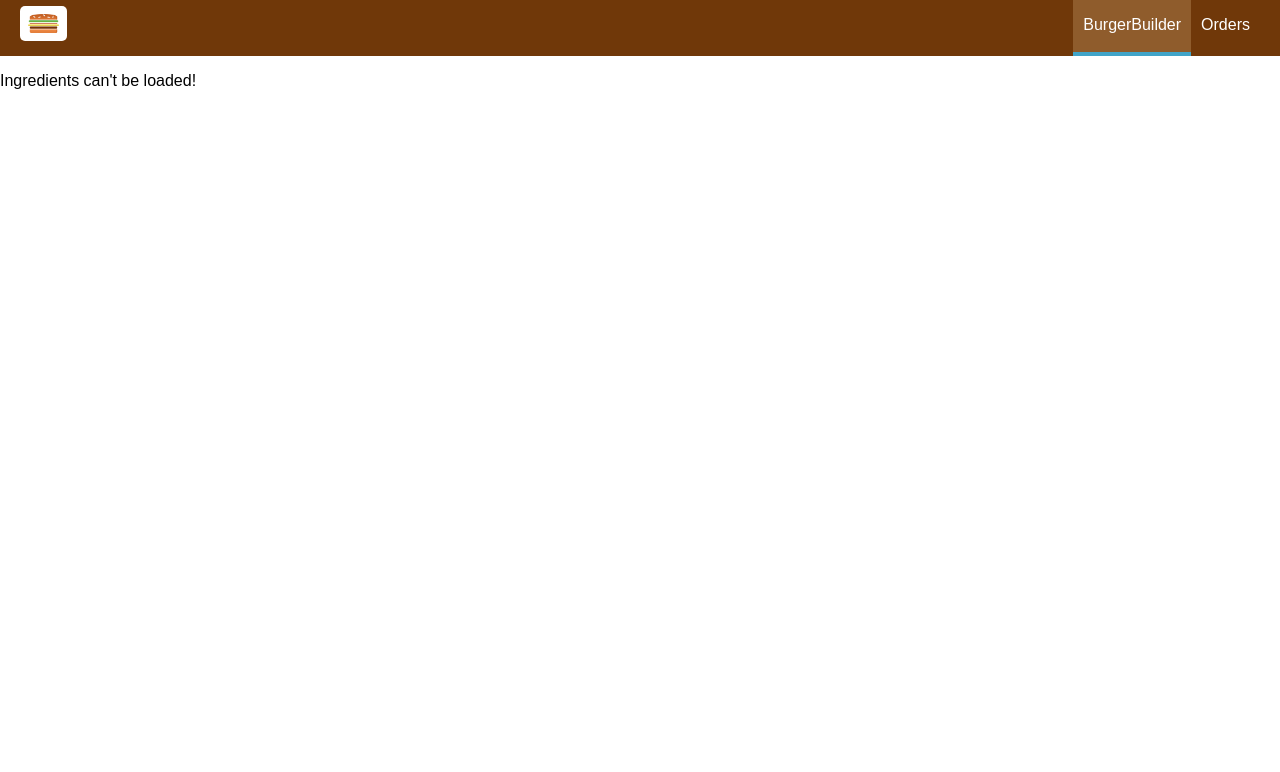
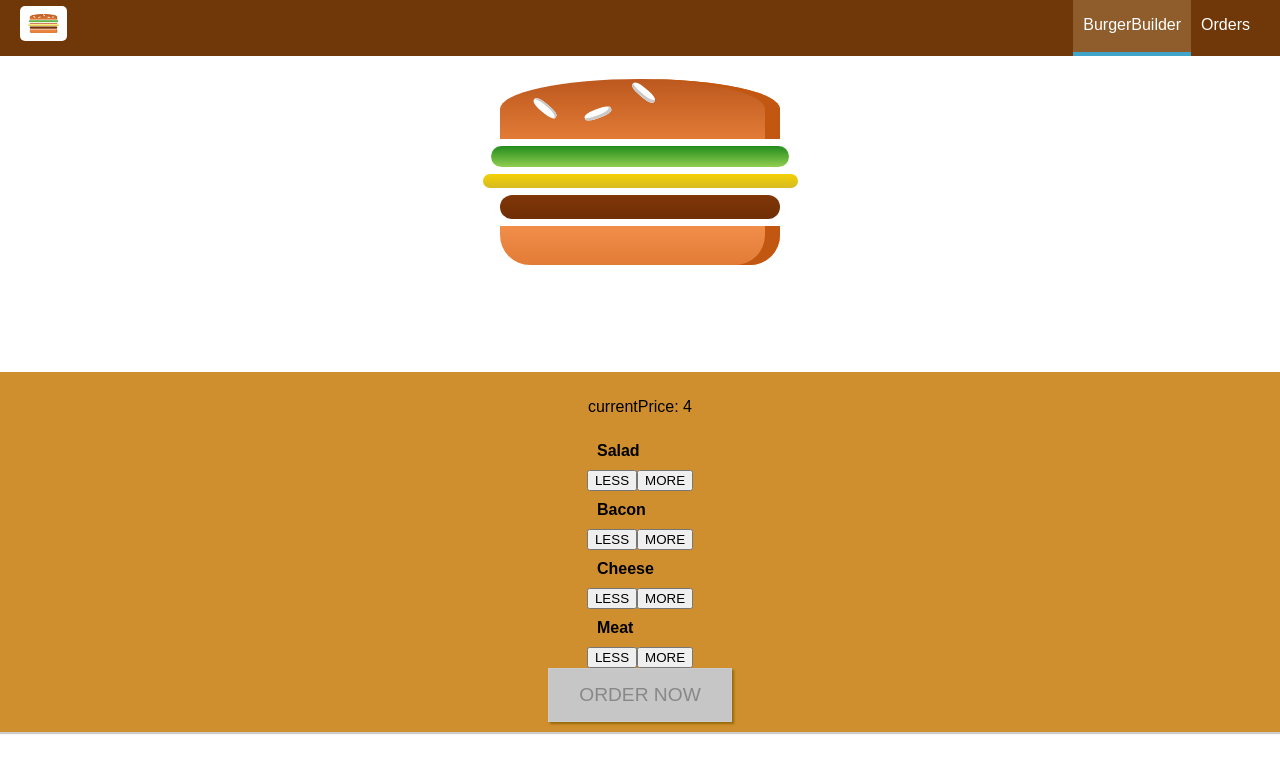
Before and after one commit to Vinayreddyyp/my-burger-app, a React app: page / in a window 1280 px wide. Shown: the top 772 px of the page. Built offline with nearby package versions, Linux system fonts and the light colour scheme; no server answers.

Commit message:
add redux

```diff
--- a/package.json
+++ b/package.json
@@ -32,10 +32,12 @@
     "postcss-loader": "2.0.6",
     "promise": "8.0.1",
     "prop-types": "^15.6.2",
-    "react": "^16.0.0",
+    "react": "^16.12.0",
     "react-dev-utils": "^4.0.1",
-    "react-dom": "^16.0.0",
+    "react-dom": "^16.12.0",
+    "react-redux": "^7.2.0",
     "react-router-dom": "^5.1.2",
+    "redux": "^4.0.5",
     "style-loader": "0.18.2",
     "sw-precache-webpack-plugin": "0.11.4",
     "url-loader": "0.5.9",
--- a/src/components/UI/Input/Input.js
+++ b/src/components/UI/Input/Input.js
@@ -12,7 +12,7 @@ const Input = (props) => {
         inputClasses.push(classes.Invalid)
     }
 
-    switch(props.elementType) {
+    switch(props.elementConfig) {
         case('input'):
          inputElement = <input
             onChange={props.changed}
--- a/src/containers/BurgerBuilder/BurgerBuilder.js
+++ b/src/containers/BurgerBuilder/BurgerBuilder.js
@@ -1,4 +1,5 @@
 import React, { Component } from 'react';
+import { connect } from 'react-redux';
 import Aux from '../../hoc/Aux/Aux';
 import Burger from '../../components/Burger/Burger'
 import BuildControls from '../../components/Burger/BuildControls/BuildControls';
@@ -8,7 +9,7 @@ import Axios from '../../axiosOrder';
 import axios from 'axios';
 import Spinner from '../../components/UI/Spinner/Spinner';
 import withErrorHandler from '../../hoc/withErrorHandler/withErrorHandler';
-
+import * as actionTypes from '../../store/action';
 const INGREDIENT_PRICES = {
    meat: 1.25,
    salad: 0.5,
@@ -16,10 +17,11 @@ const INGREDIENT_PRICES = {
    bacon: 0.7
 };
 
+console.log("ActioTypes", actionTypes);
+
 
 class BurgerBuilder extends Component {
   state = {
-      ingredients: null,
       totalPrice: 4,
       purchasable: false,
       purchasing: false,
@@ -28,12 +30,12 @@ class BurgerBuilder extends Component {
   }
 
   componentDidMount() {
-     axios.get('https://react-my-burger-8b57a.firebaseio.com/ingredients.json')
-     .then(response => {
-         this.setState({ingredients : response.data});
-     }).catch(error => {
-       this.setState({ error: error});
-     })
+    //  axios.get('https://react-my-burger-8b57a.firebaseio.com/ingredients.json')
+    //  .then(response => {
+    //      this.setState({ingredients : response.data});
+    //  }).catch(error => {
+    //    this.setState({ error: error});
+    //  })
   }
 
 
@@ -105,7 +107,7 @@ class BurgerBuilder extends Component {
         });
   }
   render() {
-    const disabledInfo = { ...this.state.ingredients }
+    const disabledInfo = { ...this.props.ings }
       for(let key in disabledInfo) {
          disabledInfo[key] = disabledInfo[key] <= 0;
       }
@@ -113,19 +115,19 @@ class BurgerBuilder extends Component {
 
       let burger = this.state.error ? <p>Ingredients can't be loaded!</p> : <Spinner/>
 
-      if (this.state.ingredients) {
+      if (this.props.ings) {
         burger = (
         <Aux>
-          <Burger ingredients= {this.state.ingredients}/>
-          <BuildControls ingredientAdded={this.addIngredientHandler}
-          ingredientRemove={this.removeIngredientHandler}
+          <Burger ingredients= {this.props.ings}/>
+          <BuildControls ingredientAdded={this.props.onIngredientAdded}
+          ingredientRemove={this.props.onIngredientRemoved}
           disabled={this.disabledInfo}
           purchasable={this.state.purchasable}
           ordered= {this.purchaseHandler}
           price={this.state.totalPrice} />
         </Aux>
         );
-        orderSummary = <OrderSummary ingredients={this.state.ingredients}
+        orderSummary = <OrderSummary ingredients={this.props.ings}
         PurchaseCancelled={this.PurchaseCancelled}
         PurchaseContinued={this.PurchaseContinued}
         price={this.state.totalPrice}/>
@@ -145,5 +147,21 @@ class BurgerBuilder extends Component {
     )
   }
 }
+const mapStateToProps = state => {
+  return {
+    ings: state.ingredients
+  }
+}
 
-export default withErrorHandler(BurgerBuilder,Axios);
+const mapDispatchToProps = dispatch => {
+  console.log("dispatch action",dispatch);
+  return {
+        onIngredientAdded: (ingName) => {
+          console.log("igNAme", ingName);
+      return dispatch({ type: actionTypes.ADD_INGREDIENTS, ingredientName: ingName });
+    },
+        onIngredientRemoved: (ingName) => dispatch({type: actionTypes.REMOVE_INGREDIENTS, ingredientName:ingName}),
+  }
+}
+
+export default connect(mapStateToProps, mapDispatchToProps)(withErrorHandler(BurgerBuilder,Axios));
--- a/src/containers/Checkout/ContactData/ContactData.js
+++ b/src/containers/Checkout/ContactData/ContactData.js
@@ -13,6 +13,7 @@ class ContactData  extends Component {
             elementType: 'input',
             elementConfig: {
                 type: 'text',
+                label: 'vinay',
                 placeholder: 'your Name',
             },
             value: '',
--- a/src/index.js
+++ b/src/index.js
@@ -1,14 +1,22 @@
 import React from 'react';
 import ReactDOM from 'react-dom';
-import { BrowserRouter } from 'react-router-dom'
+import { BrowserRouter } from 'react-router-dom';
+import { Provider } from 'react-redux';
+import { createStore } from 'redux';
+import reducer from './store/reducer'
 import './index.css';
 import App from './App';
 import registerServiceWorker from './registerServiceWorker';
 
+
+const store = createStore(reducer);
+
 const app = (
-    <BrowserRouter>
-     <App/>
-    </BrowserRouter>
+    <Provider store={store}>
+        <BrowserRouter>
+            <App/>
+        </BrowserRouter>
+    </Provider>
 )
 
 ReactDOM.render(app, document.getElementById('root'));
--- /dev/null
+++ b/src/store/action.js
@@ -0,0 +1,2 @@
+export const ADD_INGREDIENTS = 'ADD_INGREDIENTS';
+export const REMOVE_INGREDIENTS = 'REMOVE_INGREDIENTS';
--- /dev/null
+++ b/src/store/reducer.js
@@ -0,0 +1,37 @@
+import * as actionTypes from './action';
+
+const inistialState = {
+    ingredients: {
+        salad: 0,
+        bacon: 0,
+        cheese: 0,
+        meat: 0,
+    },
+      totalPrice: 4,
+};
+
+const reducer = (state = inistialState, action) => {
+   console.log("action types", action);
+      switch(action.type) {
+          case actionTypes.ADD_INGREDIENTS:
+              return {
+                 ...state,
+                 ingredients: {
+                    ...state.ingredients,
+                    [action.ingredientName]: state.ingredients[action.ingredientName] + 1
+                 }
+              }
+              case actionTypes.REMOVE_INGREDIENTS:
+                    return {
+                        ...state,
+                        ingredients: {
+                           ...state.ingredients,
+                           [action.ingredientName]: state.ingredients[action.ingredientName] - 1
+                        }
+                     }
+            default:
+                return state;
+      }
+};
+
+export default reducer;
```
Also changed, not shown: 2 other files (tests, documents, lock files or other folders).
